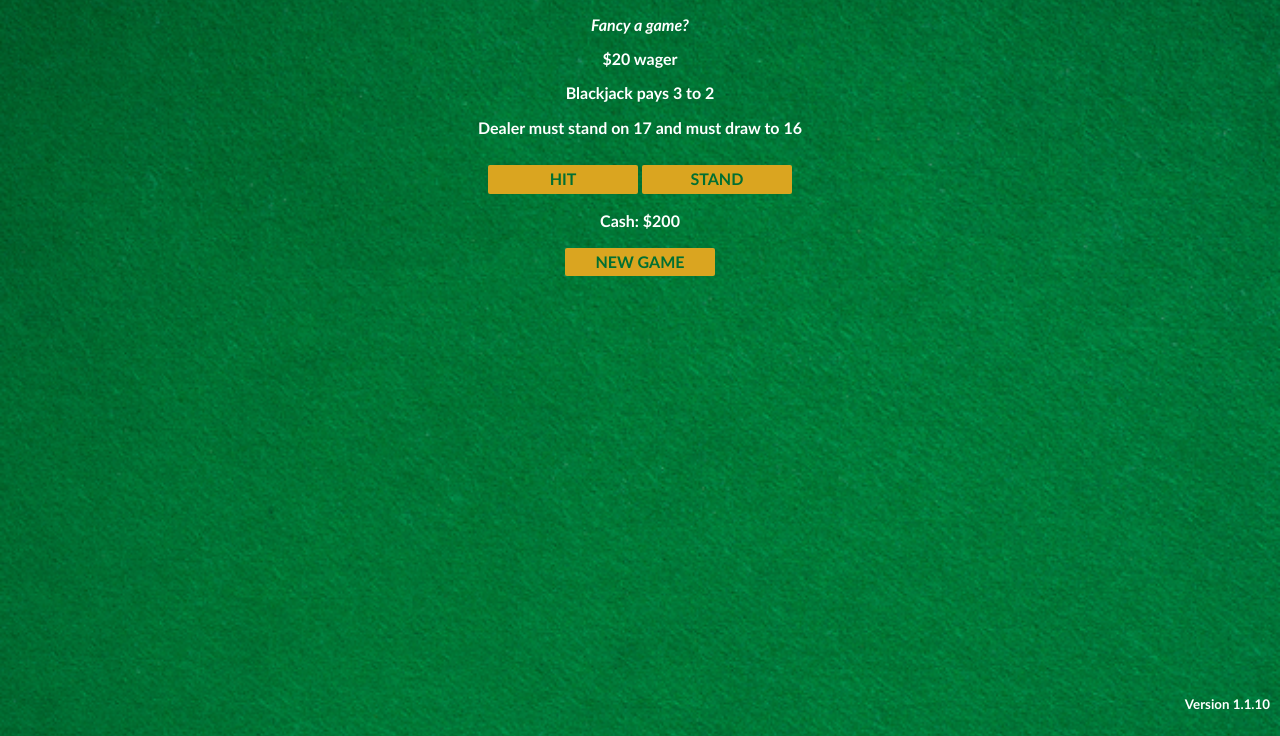
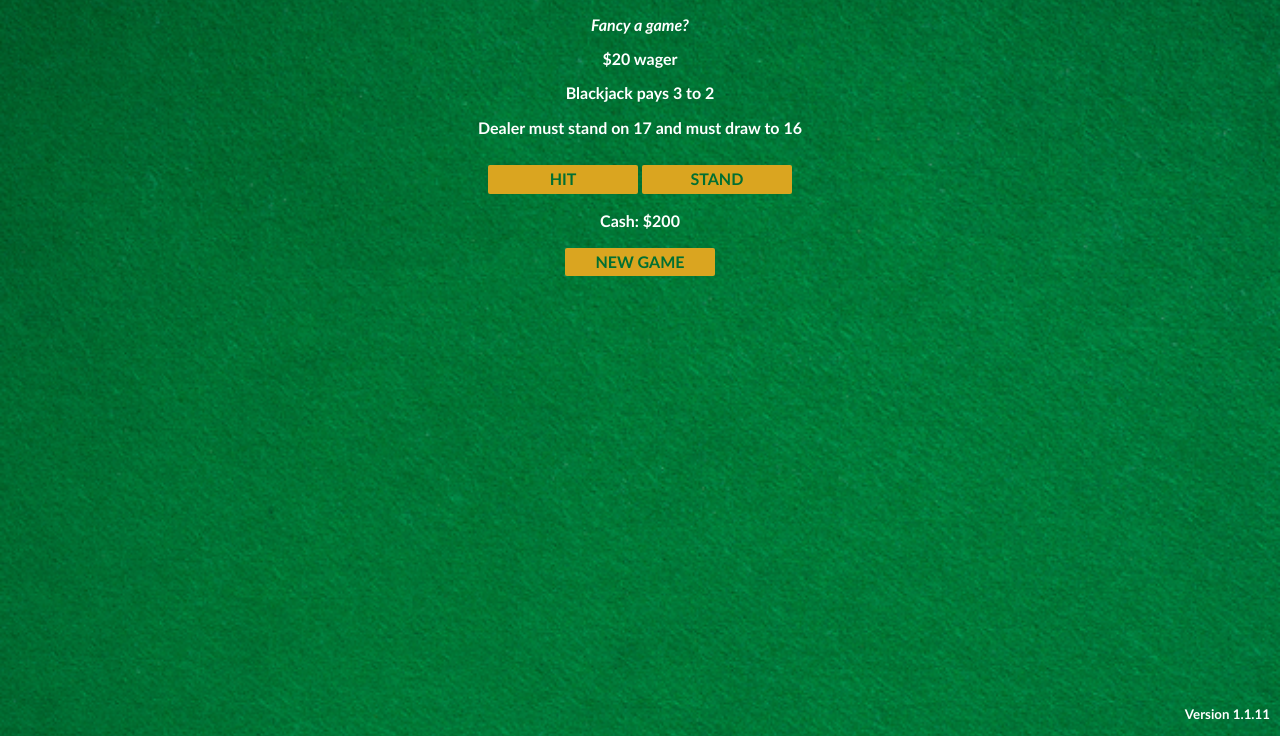
Before and after one commit to iLVL-Key/blackjack, a plain HTML site: page index.html in a window 1280 px wide. Shown: the part 64-800 px from the top of the page. Drawn offline with nearby package versions, Linux system fonts and the light colour scheme.

Commit message:
minor layout update

```diff
--- a/index.css
+++ b/index.css
@@ -44,7 +44,7 @@ button {
 
 div.version {
     position: fixed;
-    bottom: 10px;
+    bottom: 0px;
     right: 10px;
     width: 100%;
     text-align: right;
--- a/index.js
+++ b/index.js
@@ -1,4 +1,5 @@
-let version = "1.1.10"
+const version = "1.1.11"
+const versionEl = document.getElementById("version-el").textContent = "Version " + version
 
 let player = {
     cards: [],
@@ -12,8 +13,6 @@ let dealer = {
     total: 0
 }
 
-//let cards = []
-//let total = 0
 let hasBlackJack = false
 let isAlive = false
 let message = ""
@@ -28,8 +27,6 @@ let playerHeaderEl = document.getElementById("playerHeader-el")
 let playerCardsEl = document.getElementById("playerCards-el")
 let playerTotalEl = document.getElementById("playerTotal-el")
 let playerCashEl = document.getElementById("playerCash-el").textContent = "Cash: $" + player.cash
-let versionEl = document.getElementById("version-el").textContent = "Version " + version
-
 
 //GENERATE A NEW CARD
 function getRandomCard() {
```
